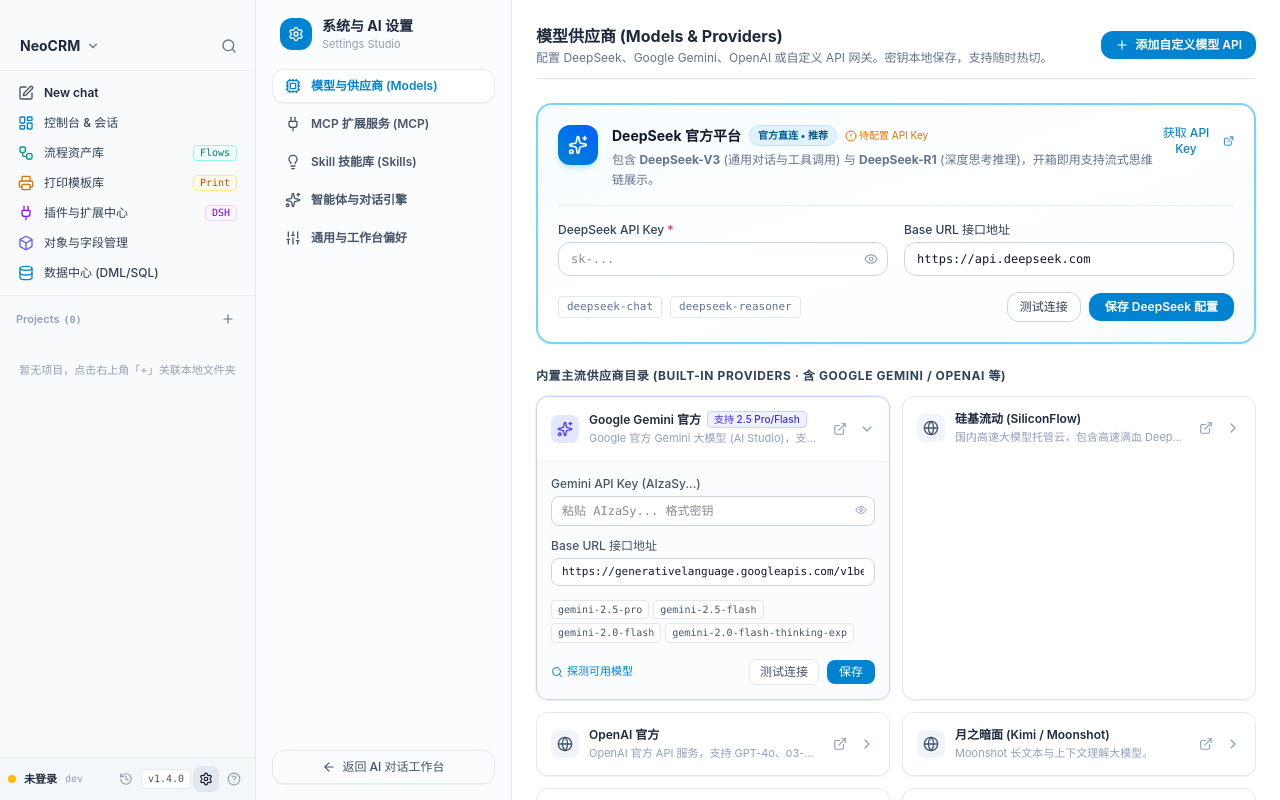
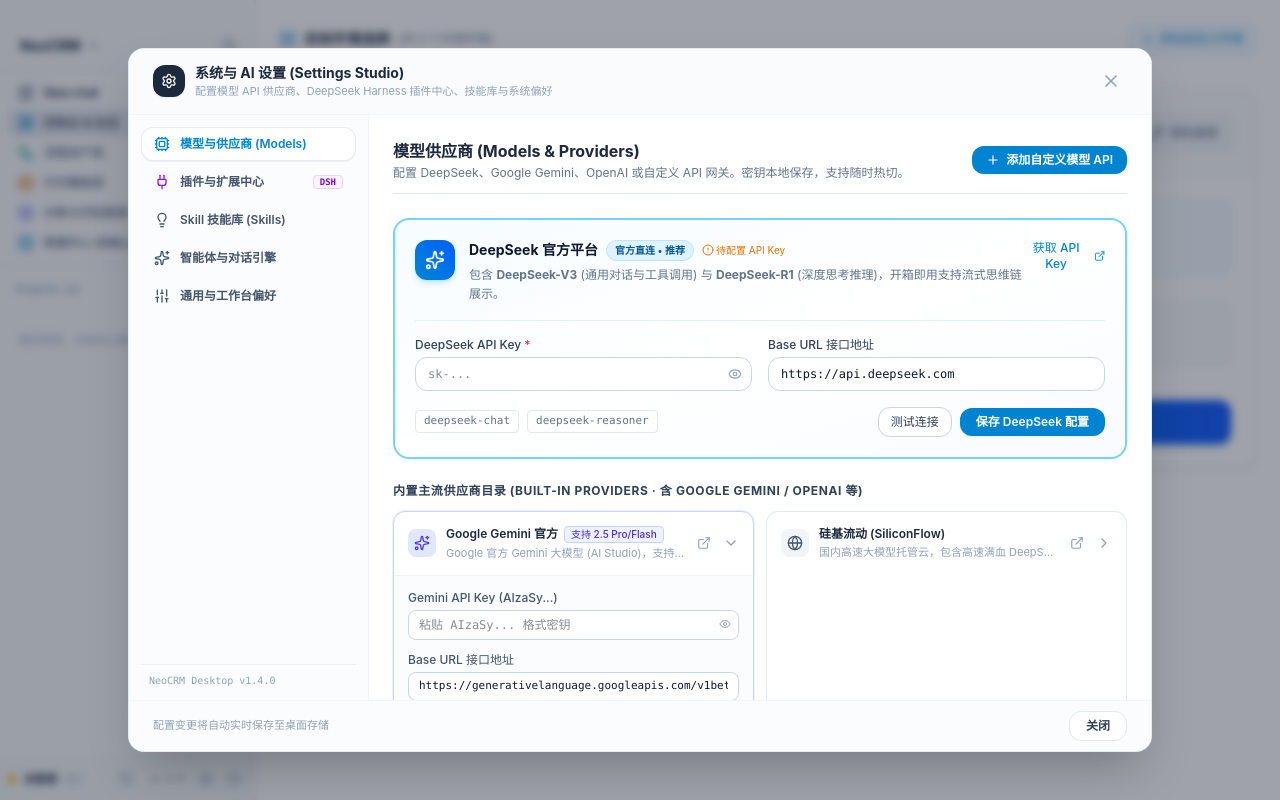
Before and after one commit to zt15242/neoCRM-DEV, a React (Vite) app: page / in a window 1280 px wide. Both pictures are taken after a click on the button 206 px from the left and 779 px from the top of the page. Built offline with nearby package versions, Linux system fonts and the light colour scheme.

Commit message:
feat(settings): 将插件与扩展中心纳入系统设置内部，并将设置页面整体重构为原生模态弹窗 (SettingsModal)

```diff
--- a/src/App.tsx
+++ b/src/App.tsx
@@ -6,7 +6,7 @@ import { SessionDashboard } from './components/SessionDashboard';
 import { MetadataManager } from './components/MetadataManager';
 import { DataManager } from './components/DataManager';
 import { AiHarnessStudio } from './components/ai/AiHarnessStudio';
-import { SettingsManager } from './components/settings/SettingsManager';
+import { SettingsManager, SettingsSubTab } from './components/settings/SettingsManager';
 import { CustomEnvModal } from './components/CustomEnvModal';
 import { AccountHistoryModal } from './components/AccountHistoryModal';
 import { ToastContainer, ToastMessage } from './components/Toast';
@@ -15,7 +15,6 @@ import { FlowManagerModal } from './components/ai/FlowManagerModal';
 import { PrintTemplateManagerModal } from './components/ai/PrintTemplateManagerModal';
 import { CreateProjectModal } from './components/ai/CreateProjectModal';
 import { WorkflowLicenseModal } from './components/ai/WorkflowLicenseModal';
-import { PluginManagerPage } from './components/plugins/PluginManagerPage';
 import { UpdateInfo, NeoEnvironment, SessionState, AccountRecord, AiChatSession, WorkflowLicenseStatus, WorkspaceProject, McpServerConfig, AiSkillItem } from '../shared/types';
 import { BUILTIN_MCP_SERVERS, BUILTIN_AI_SKILLS } from '../shared/constants';
 import { ShieldAlert, LogIn, Minus, Square, X } from 'lucide-react';
@@ -61,6 +60,15 @@ export const App: React.FC = () => {
   const [isLicenseModalOpen, setIsLicenseModalOpen] = useState(false);
   const [isFlowManagerOpen, setIsFlowManagerOpen] = useState(false);
   const [isPrintManagerOpen, setIsPrintManagerOpen] = useState(false);
+
+  // 系统与 AI 设置弹窗状态 (整体以弹窗展示)
+  const [isSettingsOpen, setIsSettingsOpen] = useState(false);
+  const [settingsInitialTab, setSettingsInitialTab] = useState<SettingsSubTab>('models');
+
+  const handleOpenSettings = (tab: SettingsSubTab = 'models') => {
+    setSettingsInitialTab(tab);
+    setIsSettingsOpen(true);
+  };
 
   // 本地工程工作区项目列表与活动项目
   const [projects, setProjects] = useState<WorkspaceProject[]>([]);
@@ -462,6 +470,7 @@ export const App: React.FC = () => {
         }}
         workflowLicenseStatus={workflowLicenseStatus}
         onOpenLicenseModal={() => setIsLicenseModalOpen(true)}
+        onOpenSettings={() => handleOpenSettings('models')}
         projects={projects}
         activeProjectId={activeProjectId}
         onSelectProject={setActiveProjectId}
@@ -614,34 +623,14 @@ export const App: React.FC = () => {
             activeProject={projects.find((p) => p.id === activeProjectId) || projects[0]}
             onOpenFlowManager={() => setIsFlowManagerOpen(true)}
             onOpenPrintManager={() => setIsPrintManagerOpen(true)}
-            onNavigateToSettings={() => setActiveTab('settings')}
+            onNavigateToSettings={(tab) => handleOpenSettings((tab as SettingsSubTab) || 'models')}
             onNavigateToMetadata={() => setActiveTab('metadata')}
             onNavigateToData={() => setActiveTab('data')}
             showToast={showToast}
           />
         )}
 
-        {/* Tab 5: 系统与 AI 设置中心 */}
-        {activeTab === 'settings' && (
-          <SettingsManager
-            onBackToAi={() => setActiveTab('ai')}
-            onCheckUpdate={() => handleCheckUpdate(true)}
-            showToast={showToast}
-          />
-        )}
 
-        {/* Tab 6: DeepSeek Harness 插件与扩展中心 */}
-        {activeTab === 'plugins' && (
-          <PluginManagerPage
-            mcpServers={mcpServers}
-            skills={skills}
-            onToggleMcpServer={handleToggleMcpServer}
-            onSaveMcpServer={handleSaveMcpServer}
-            onDeleteMcpServer={handleDeleteMcpServer}
-            onBackToAi={() => setActiveTab('ai')}
-            showToast={showToast}
-          />
-        )}
       </main>
 
       {/* 自定义环境创建/编辑弹窗 */}
@@ -712,6 +701,15 @@ export const App: React.FC = () => {
         showToast={showToast}
       />
 
+      {/* 系统与 AI 设置中心弹窗 (含模型供应商、DeepSeek Harness 插件中心、技能库与偏好) */}
+      <SettingsManager
+        isOpen={isSettingsOpen}
+        initialTab={settingsInitialTab}
+        onClose={() => setIsSettingsOpen(false)}
+        onCheckUpdate={() => handleCheckUpdate(true)}
+        showToast={showToast}
+      />
+
       {/* 全局 Toast 通知 */}
       <UpdateModal
         isOpen={isUpdateModalOpen}
--- a/src/components/AppSidebar.tsx
+++ b/src/components/AppSidebar.tsx
@@ -40,7 +40,7 @@ import {
 import { Plus, ExternalLink, FolderPlus, Plug } from 'lucide-react';
 import { AI_AGENT_PRESETS } from '../../shared/constants';
 
-export type AppNavTab = 'dashboard' | 'metadata' | 'data' | 'ai' | 'settings' | 'plugins';
+export type AppNavTab = 'dashboard' | 'metadata' | 'data' | 'ai';
 
 interface AppSidebarProps {
   platform: string;
@@ -64,6 +64,7 @@ interface AppSidebarProps {
   onSelectPreset: (presetId: string) => void;
   workflowLicenseStatus?: WorkflowLicenseStatus | null;
   onOpenLicenseModal?: () => void;
+  onOpenSettings?: () => void;
   projects?: WorkspaceProject[];
   activeProjectId?: string | null;
   onSelectProject?: (projectId: string) => void;
@@ -95,6 +96,7 @@ export const AppSidebar: React.FC<AppSidebarProps> = ({
   onSelectPreset,
   workflowLicenseStatus,
   onOpenLicenseModal,
+  onOpenSettings,
   projects = [],
   activeProjectId,
   onSelectProject,
@@ -352,23 +354,7 @@ export const AppSidebar: React.FC<AppSidebarProps> = ({
           </span>
         </button>
 
-        {/* DeepSeek Harness 插件中心 */}
-        <button
-          onClick={() => onSelectTab('plugins')}
-          className={`w-full text-left px-2.5 py-1.5 rounded-lg text-xs font-medium transition-colors flex items-center justify-between cursor-pointer ${
-            activeTab === 'plugins'
-              ? 'bg-slate-200 text-slate-900 font-bold'
-              : 'text-slate-700 hover:bg-slate-200/60 hover:text-slate-900'
-          }`}
-        >
-          <div className="flex items-center space-x-2.5">
-            <Plug className="w-4 h-4 text-purple-600" />
-            <span>插件与扩展中心</span>
-          </div>
-          <span className="text-[10px] font-mono px-1.5 py-0.2 rounded bg-purple-50 text-purple-700 border border-purple-200">
-            DSH
-          </span>
-        </button>
+
 
         {/* 对象与字段元数据 */}
         <button
@@ -611,15 +597,11 @@ export const AppSidebar: React.FC<AppSidebarProps> = ({
             {hasUpdate && <span className="w-1.5 h-1.5 rounded-full bg-emerald-500 animate-ping" />}
           </button>
 
-          {/* 系统设置 */}
+          {/* 系统设置 (弹窗展示，含模型、插件扩展、技能库) */}
           <button
-            onClick={() => onSelectTab('settings')}
-            title="系统与模型设置"
-            className={`p-1.5 rounded-lg transition-colors cursor-pointer ${
-              activeTab === 'settings'
-                ? 'bg-slate-200 text-slate-900 font-bold'
-                : 'text-slate-400 hover:text-slate-700 hover:bg-slate-200/60'
-            }`}
+            onClick={onOpenSettings}
+            title="系统与 AI 设置 (含模型供应商、插件扩展中心、技能库与系统偏好)"
+            className="p-1.5 rounded-lg text-slate-400 hover:text-slate-700 hover:bg-slate-200/60 transition-colors cursor-pointer"
           >
             <Settings className="w-3.5 h-3.5" />
           </button>
--- a/src/components/ai/AiHarnessStudio.tsx
+++ b/src/components/ai/AiHarnessStudio.tsx
@@ -56,7 +56,7 @@ import {
 
 interface AiHarnessStudioProps {
   crmSession: SessionState;
-  onNavigateToSettings: () => void;
+  onNavigateToSettings: (tab?: string) => void;
   onNavigateToMetadata?: () => void;
   onNavigateToData?: () => void;
   showToast: (type: 'success' | 'error' | 'info', text: string) => void;
@@ -741,7 +741,7 @@ export const AiHarnessStudio: React.FC<AiHarnessStudioProps> = ({
                   <button
                     onClick={() => {
                       setMoreMenuOpen(false);
-                      onNavigateToSettings();
+                      onNavigateToSettings('models');
                     }}
                     className="w-full px-3 py-2 text-left hover:bg-slate-50 text-slate-700 flex items-center space-x-2 cursor-pointer"
                   >
@@ -806,7 +806,7 @@ export const AiHarnessStudio: React.FC<AiHarnessStudioProps> = ({
                     </button>
                   </div>
                   <button
-                    onClick={onNavigateToSettings}
+                    onClick={() => onNavigateToSettings('models')}
                     className="px-3 py-1.5 rounded-xl border border-slate-300 hover:bg-slate-100 text-slate-700 text-xs font-medium cursor-pointer"
                   >
                     前往设置
@@ -960,7 +960,7 @@ export const AiHarnessStudio: React.FC<AiHarnessStudioProps> = ({
                   prev.includes(srvId) ? prev.filter((x) => x !== srvId) : [...prev, srvId]
                 )
               }
-              onOpenMcpSettings={onNavigateToSettings}
+              onOpenMcpSettings={() => onNavigateToSettings('plugins')}
               quickPrompts={currentPreset.quickPrompts}
               showToast={showToast}
               configuredProviders={configuredProviders}
--- a/src/components/plugins/PluginManagerPage.tsx
+++ b/src/components/plugins/PluginManagerPage.tsx
@@ -32,7 +32,8 @@ interface PluginManagerPageProps {
   onToggleMcpServer: (id: string) => void;
   onSaveMcpServer: (server: McpServerConfig) => void;
   onDeleteMcpServer: (id: string) => void;
-  onBackToAi: () => void;
+  onBackToAi?: () => void;
+  hideHeader?: boolean;
   showToast?: (type: 'success' | 'error' | 'info', text: string) => void;
 }
 
@@ -43,6 +44,7 @@ export const PluginManagerPage: React.FC<PluginManagerPageProps> = ({
   onSaveMcpServer,
   onDeleteMcpServer,
   onBackToAi,
+  hideHeader = false,
   showToast,
 }) => {
   const [activeTab, setActiveTab] = useState<'installed' | 'market' | 'skills'>('installed');
@@ -237,6 +239,7 @@ export const PluginManagerPage: React.FC<PluginManagerPageProps> = ({
   return (
     <div className="flex flex-col flex-1 h-full w-full bg-slate-50/50 overflow-hidden font-sans select-none">
       {/* 1. 顶部 Header (Codex / DSH 标准导航与操作栏) */}
+      {!hideHeader && (
         <div className="h-14 px-6 border-b border-slate-200/80 bg-white flex items-center justify-between shrink-0 shadow-2xs">
         <div className="flex items-center space-x-3">
           <button
@@ -273,6 +276,7 @@ export const PluginManagerPage: React.FC<PluginManagerPageProps> = ({
           </button>
         </div>
       </div>
+      )}
 
       {/* 2. 中部标签页与搜索条 */}
       <div className="px-6 py-3 border-b border-slate-200/60 bg-white flex items-center justify-between gap-4 shrink-0">
@@ -311,7 +315,8 @@ export const PluginManagerPage: React.FC<PluginManagerPageProps> = ({
           </button>
         </div>
 
-        <div className="relative w-72">
+        <div className="flex items-center space-x-2">
+          <div className="relative w-64">
             <Search className="w-3.5 h-3.5 text-slate-400 absolute left-3 top-2.5" />
             <input
               type="text"
@@ -320,6 +325,16 @@ export const PluginManagerPage: React.FC<PluginManagerPageProps> = ({
               placeholder="搜索插件名称、描述或工具..."
               className="w-full pl-8 pr-3 py-1.5 rounded-xl border border-slate-200 bg-slate-50 text-xs text-slate-800 placeholder-slate-400 focus:outline-none focus:border-purple-400 focus:bg-white"
             />
+          </div>
+          {hideHeader && (
+            <button
+              onClick={() => setIsInstallModalOpen(true)}
+              className="px-3 py-1.5 rounded-xl bg-purple-600 hover:bg-purple-500 text-white text-xs font-semibold flex items-center space-x-1 shadow-xs cursor-pointer shrink-0"
+            >
+              <Plus className="w-3.5 h-3.5" />
+              <span>添加插件</span>
+            </button>
+          )}
         </div>
       </div>
 
--- a/src/components/settings/SettingsManager.tsx
+++ b/src/components/settings/SettingsManager.tsx
@@ -16,35 +16,47 @@ import { McpSettings } from './McpSettings';
 import { SkillSettings } from './SkillSettings';
 import { AgentHarnessSettings } from './AgentHarnessSettings';
 import { GeneralSettings } from './GeneralSettings';
+import { PluginManagerPage } from '../plugins/PluginManagerPage';
 import {
   Cpu,
   Sparkles,
   Sliders,
   Settings as SettingsIcon,
-  ArrowLeft,
   Plug,
-  Lightbulb
+  Lightbulb,
+  X
 } from 'lucide-react';
 
-export type SettingsSubTab = 'models' | 'mcp' | 'skills' | 'agent' | 'general';
+export type SettingsSubTab = 'models' | 'plugins' | 'skills' | 'agent' | 'general';
 
 interface SettingsManagerProps {
-  onBackToAi?: () => void;
+  isOpen: boolean;
+  initialTab?: SettingsSubTab;
+  onClose: () => void;
   onCheckUpdate: () => void;
   showToast: (type: 'success' | 'error' | 'info', text: string) => void;
 }
 
 export const SettingsManager: React.FC<SettingsManagerProps> = ({
-  onBackToAi,
+  isOpen,
+  initialTab = 'models',
+  onClose,
   onCheckUpdate,
   showToast,
 }) => {
-  const [activeSubTab, setActiveSubTab] = useState<SettingsSubTab>('models');
+  const [activeSubTab, setActiveSubTab] = useState<SettingsSubTab>(initialTab);
   const [providers, setProviders] = useState<AiProviderConfig[]>(BUILTIN_AI_PROVIDERS);
   const [settings, setSettings] = useState<AiHarnessSettings>(DEFAULT_AI_SETTINGS);
   const [mcpServers, setMcpServers] = useState<McpServerConfig[]>(BUILTIN_MCP_SERVERS);
   const [skills, setSkills] = useState<AiSkillItem[]>(BUILTIN_AI_SKILLS);
   const [loading, setLoading] = useState(true);
+
+  // 当外部切换打开时，对齐初始 Tab
+  useEffect(() => {
+    if (isOpen && initialTab) {
+      setActiveSubTab(initialTab);
+    }
+  }, [isOpen, initialTab]);
 
   const loadConfig = async () => {
     setLoading(true);
@@ -64,8 +76,12 @@ export const SettingsManager: React.FC<SettingsManagerProps> = ({
   };
 
   useEffect(() => {
+    if (isOpen) {
       loadConfig();
-  }, []);
+    }
+  }, [isOpen]);
+
+  if (!isOpen) return null;
 
   const handleSaveProvider = async (provider: AiProviderConfig) => {
     const list = await window.neoApi.aiSaveProvider(provider);
@@ -98,10 +114,10 @@ export const SettingsManager: React.FC<SettingsManagerProps> = ({
   };
 
   const handleDeleteMcpServer = async (id: string) => {
-    if (!window.confirm('确定要删除该 MCP 服务吗？')) return;
+    if (!window.confirm('确定要删除该 MCP 插件扩展吗？')) return;
     const list = await window.neoApi.aiDeleteMcpServer(id);
     setMcpServers(list);
-    showToast('info', '已删除 MCP 服务');
+    showToast('info', '已删除插件扩展');
   };
 
   const handleSaveSkill = async (skill: AiSkillItem) => {
@@ -126,20 +142,31 @@ export const SettingsManager: React.FC<SettingsManagerProps> = ({
   };
 
   return (
-    <div className="bg-white overflow-hidden flex flex-1 h-full w-full">
-      {/* 左侧设置导航菜单 */}
-      <div className="w-64 bg-slate-50/50 border-r border-slate-200 p-4 flex flex-col justify-between shrink-0 select-none">
-        <div className="space-y-4">
-          <div className="flex items-center space-x-2.5 px-2">
-            <div className="p-2 rounded-xl bg-sky-600 text-white shadow-xs">
+    <div className="fixed inset-0 z-50 flex items-center justify-center p-4 bg-slate-900/40 backdrop-blur-xs animate-in fade-in duration-150 select-none">
+      <div className="bg-white rounded-2xl shadow-2xl border border-slate-200/90 w-full max-w-5xl h-[88vh] flex flex-col overflow-hidden">
+        {/* 顶部标题栏 */}
+        <div className="px-6 py-3.5 border-b border-slate-100 flex items-center justify-between bg-slate-50/70 shrink-0">
+          <div className="flex items-center space-x-2.5">
+            <div className="p-2 rounded-xl bg-slate-800 text-white shadow-xs">
               <SettingsIcon className="w-4 h-4" />
             </div>
             <div>
-              <h2 className="text-sm font-bold text-slate-800">系统与 AI 设置</h2>
-              <p className="text-[11px] text-slate-400">Settings Studio</p>
+              <h3 className="text-sm font-bold text-slate-800">系统与 AI 设置 (Settings Studio)</h3>
+              <p className="text-[11px] text-slate-400">配置模型 API 供应商、DeepSeek Harness 插件中心、技能库与系统偏好</p>
             </div>
           </div>
+          <button
+            onClick={onClose}
+            className="p-1.5 rounded-lg text-slate-400 hover:text-slate-600 hover:bg-slate-200/50 cursor-pointer transition-colors"
+          >
+            <X className="w-5 h-5" />
+          </button>
+        </div>
 
+        {/* 主体两栏布局: 左侧设置导航菜单，右侧设置内容 */}
+        <div className="flex-1 flex overflow-hidden">
+          {/* 左侧设置导航菜单 */}
+          <div className="w-60 bg-slate-50/50 border-r border-slate-100 p-3 flex flex-col justify-between shrink-0">
             <div className="space-y-1">
               <button
                 onClick={() => setActiveSubTab('models')}
@@ -154,15 +181,20 @@ export const SettingsManager: React.FC<SettingsManagerProps> = ({
               </button>
 
               <button
-              onClick={() => setActiveSubTab('mcp')}
-              className={`w-full text-left px-3 py-2 rounded-xl text-xs font-semibold flex items-center space-x-2.5 transition-all cursor-pointer ${
-                activeSubTab === 'mcp'
-                  ? 'bg-white text-sky-600 shadow-2xs border border-slate-200/80 font-bold'
+                onClick={() => setActiveSubTab('plugins')}
+                className={`w-full text-left px-3 py-2 rounded-xl text-xs font-semibold flex items-center justify-between transition-all cursor-pointer ${
+                  activeSubTab === 'plugins'
+                    ? 'bg-white text-purple-700 shadow-2xs border border-purple-200/80 font-bold'
                     : 'text-slate-600 hover:bg-slate-100 hover:text-slate-900 border border-transparent'
                 }`}
               >
-              <Plug className="w-4 h-4 shrink-0" />
-              <span>MCP 扩展服务 (MCP)</span>
+                <div className="flex items-center space-x-2.5 truncate">
+                  <Plug className="w-4 h-4 shrink-0 text-purple-600" />
+                  <span className="truncate">插件与扩展中心</span>
+                </div>
+                <span className="text-[9px] px-1.5 py-0.2 rounded bg-purple-50 text-purple-700 font-mono font-semibold border border-purple-200 shrink-0">
+                  DSH
+                </span>
               </button>
 
               <button
@@ -201,41 +233,45 @@ export const SettingsManager: React.FC<SettingsManagerProps> = ({
                 <span>通用与工作台偏好</span>
               </button>
             </div>
+
+            {/* 底部信息 */}
+            <div className="pt-2 border-t border-slate-200/60 px-2 text-[10px] text-slate-400 font-mono">
+              NeoCRM Desktop v1.4.0
             </div>
-
-        {onBackToAi && (
-          <button
-            onClick={onBackToAi}
-            className="w-full py-2 px-3 rounded-xl border border-slate-200 hover:bg-white text-slate-600 text-xs font-medium flex items-center justify-center space-x-1.5 transition-colors shadow-2xs cursor-pointer"
-          >
-            <ArrowLeft className="w-3.5 h-3.5" />
-            <span>返回 AI 对话工作台</span>
-          </button>
-        )}
           </div>
 
           {/* 右侧设置内容详情面板 */}
-      <div className="flex-1 overflow-y-auto p-6 max-w-4xl">
+          <div className="flex-1 overflow-y-auto bg-white flex flex-col">
             {activeSubTab === 'models' && (
+              <div className="p-6 max-w-4xl">
                 <ModelProviderSettings
                   providers={providers}
                   onSaveProvider={handleSaveProvider}
                   onDeleteProvider={handleDeleteProvider}
                   showToast={showToast}
                 />
+              </div>
             )}
 
-        {activeSubTab === 'mcp' && (
-          <McpSettings
+            {activeSubTab === 'plugins' && (
+              <PluginManagerPage
                 mcpServers={mcpServers}
+                skills={skills}
+                onToggleMcpServer={async (id) => {
+                  const target = mcpServers.find((m) => m.id === id);
+                  if (!target) return;
+                  const updated = { ...target, enabled: !target.enabled };
+                  await handleSaveMcpServer(updated);
+                }}
                 onSaveMcpServer={handleSaveMcpServer}
                 onDeleteMcpServer={handleDeleteMcpServer}
-            onMcpServersChange={setMcpServers}
+                hideHeader={true}
                 showToast={showToast}
               />
             )}
 
             {activeSubTab === 'skills' && (
+              <div className="p-6 max-w-4xl">
                 <SkillSettings
                   skills={skills}
                   onSaveSkill={handleSaveSkill}
@@ -243,18 +279,22 @@ export const SettingsManager: React.FC<SettingsManagerProps> = ({
                   onSkillsChange={setSkills}
                   showToast={showToast}
                 />
+              </div>
             )}
 
             {activeSubTab === 'agent' && (
+              <div className="p-6 max-w-4xl">
                 <AgentHarnessSettings
                   settings={settings}
                   providers={providers}
                   onSaveSettings={handleSaveSettings}
                   showToast={showToast}
                 />
+              </div>
             )}
 
             {activeSubTab === 'general' && (
+              <div className="p-6 max-w-4xl">
                 <GeneralSettings
                   settings={settings}
                   onSaveSettings={handleSaveSettings}
@@ -262,7 +302,23 @@ export const SettingsManager: React.FC<SettingsManagerProps> = ({
                   onCheckUpdate={onCheckUpdate}
                   showToast={showToast}
                 />
+              </div>
             )}
+          </div>
+        </div>
+
+        {/* 底部关闭栏 */}
+        <div className="px-6 py-2.5 border-t border-slate-100 bg-slate-50/60 flex items-center justify-between text-xs text-slate-500 shrink-0">
+          <span className="text-[11px] text-slate-400 font-mono">
+            配置变更将自动实时保存至桌面存储
+          </span>
+          <button
+            onClick={onClose}
+            className="px-4 py-1.5 rounded-xl border border-slate-200 bg-white hover:bg-slate-50 text-slate-700 font-semibold cursor-pointer text-xs transition-colors"
+          >
+            关闭
+          </button>
+        </div>
       </div>
     </div>
   );
```
Lines whose indentation alone changed are shown as unchanged.
